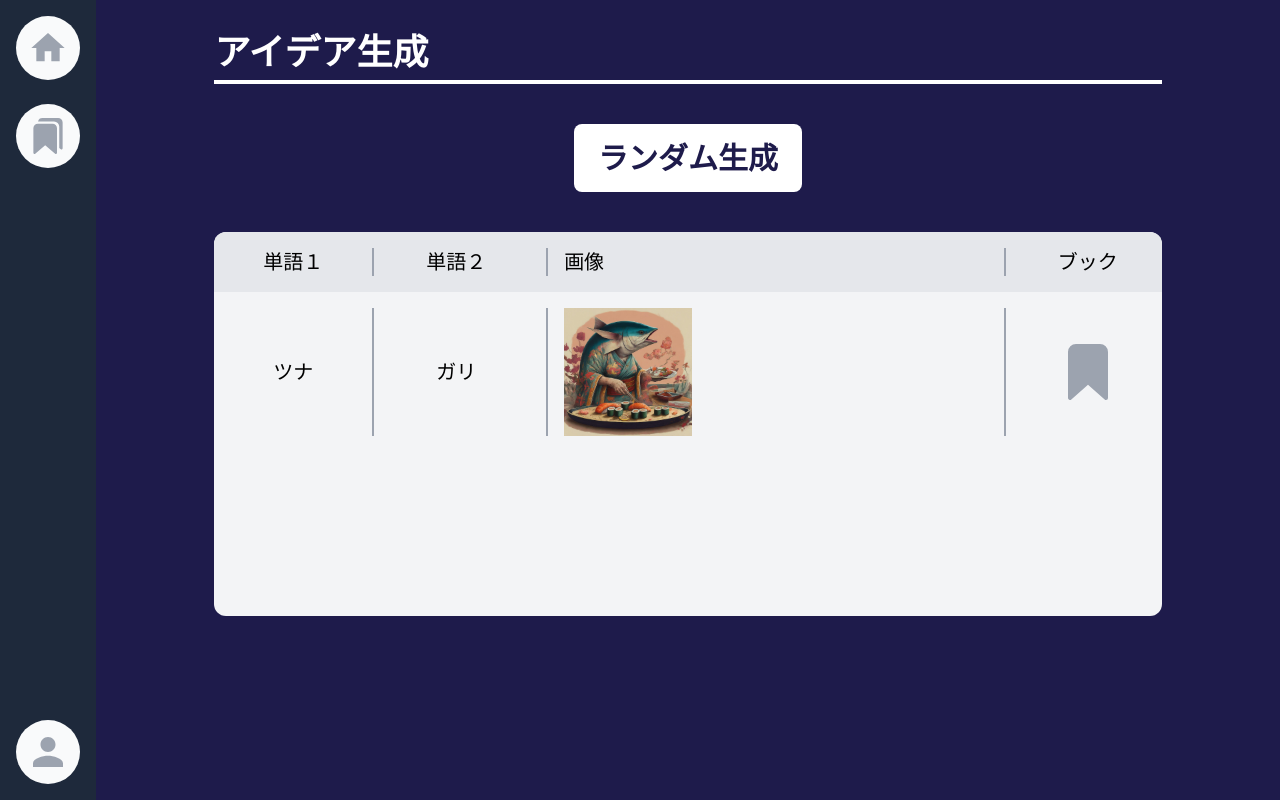
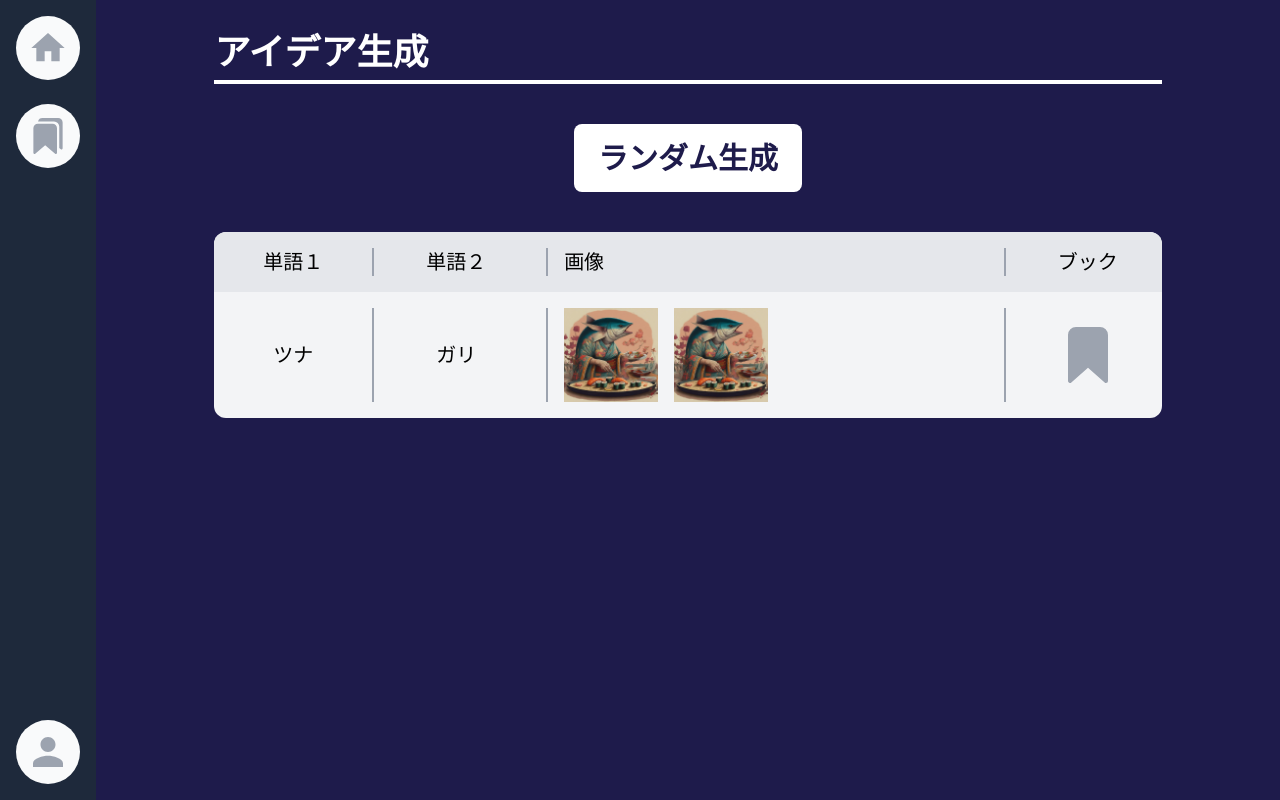
Before and after one commit to qiita-hackathon-asseta/TunaGari, a React (Create React App) app in the folder front/: page /secret/generate in a window 1280 px wide. Built offline with nearby package versions, Linux system fonts and the light colour scheme; no server answers; sample sign-in values are in the browser's storage.

Commit message:
[update]結合しやすいように

```diff
--- a/front/src/pages/Generate.tsx
+++ b/front/src/pages/Generate.tsx
@@ -1,49 +1,42 @@
 import { IoBookmark } from "react-icons/io5";
 import TestImg from "../images/scroll-img.jpeg";
+
+const map = {
+  0: {
+    firstWord: "ツナ",
+    secondWord: "ガリ",
+    image: [TestImg, TestImg],
+  },
+};
 
 const Generate = () => {
   return (
     <main className=" w-full py-8 min-h-screen bg-indigo-950">
-      <h1 className=" w-11/12 lg:w-4/5 pb-2 mt-12 lg:mt-0 mx-auto text-xl lg:text-4xl font-semibold text-white border-b-4 border-white">
-        アイデア生成
-      </h1>
+      <h1 className=" w-11/12 lg:w-4/5 pb-2 mt-12 lg:mt-0 mx-auto text-xl lg:text-4xl font-semibold text-white border-b-4 border-white">アイデア生成</h1>
 
       <section className=" w-11/12 lg:w-4/5 mt-8 mx-auto flex flex-col items-center">
-        <button className=" w-fit px-6 py-4 my-2 rounded-lg text-lg lg:text-3xl font-bold text-indigo-950 bg-white">
-          ランダム生成
-        </button>
-
-        <div className=" w-full min-h-96 m-2 mt-8 rounded-xl bg-gray-100 text-sm lg:text-xl">
+        <button className=" w-fit px-6 py-4 my-2 rounded-lg text-lg lg:text-3xl font-bold text-indigo-950 bg-white">ランダム生成</button>
+        <div className=" w-full max-h-96 m-2 mt-8 rounded-xl bg-gray-100 text-sm lg:text-xl">
           <div className="  bg-gray-200 rounded-t-xl grid grid-rows-1 grid-cols-12  gap-y-4[&>tr>th]:py-4">
             <div className=" text-center col-span-2 my-4">単語１</div>
-            <div className=" text-center col-span-2 my-4 pl-2  border-l-2 border-gray-400">
-              単語２
+            <div className=" text-center col-span-2 my-4 pl-2  border-l-2 border-gray-400">単語２</div>
+            <div className=" col-span-6 m-4 pl-4  border-l-2 border-gray-400">画像</div>
+            <div className=" text-center col-span-2 my-4 pl-2  border-l-2 border-gray-400">ブック</div>
+          </div>
+          {Object.entries(map).map(([key, value]) => (
+            <div className=" rounded-t-xl grid grid-rows-1 grid-cols-12 [&>tr>th]:py-4">
+              <div className="col-span-2 my-4 flex items-center justify-center">{value.firstWord}</div>
+              <div className="col-span-2 my-4 pl-2  border-l-2 border-gray-400 flex items-center justify-center">{value.secondWord}</div>
+              <div className="col-span-6 m-4 pl-4 border-l-2 border-gray-400 grid grid-cols-4 gap-4">
+                {value.image.map((img, index) => (
+                  <img key={index} src={img} className="" />
+                ))}
+              </div>
+              <div className=" col-span-2 my-4 pl-2  border-l-2 border-gray-400 flex items-center justify-center">
+                <IoBookmark className={` size-8 lg:size-16 ${false ? "text-red-500" : "text-gray-400"} `} />
+              </div>
             </div>
-            <div className=" col-span-6 m-4 pl-4  border-l-2 border-gray-400">
-              画像
-            </div>
-            <div className=" text-center col-span-2 my-4 pl-2  border-l-2 border-gray-400">
-              ブック
-            </div>
-          </div>
-
-          <div className=" rounded-t-xl grid grid-rows-1 grid-cols-12 [&>tr>th]:py-4">
-            <div className=" col-span-2 my-4 flex items-center justify-center">
-              ツナ
-            </div>
-            <div className=" col-span-2 my-4 pl-2  border-l-2 border-gray-400 flex items-center justify-center">
-              ガリ
-            </div>
-            <div className=" col-span-6 m-4 pl-4  border-l-2 border-gray-400">
-              <img src={TestImg} alt="" className=" size-20 lg:size-32" />
-            </div>
-            <div className=" col-span-2 my-4 pl-2  border-l-2 border-gray-400 flex items-center justify-center">
-              <IoBookmark
-                className={` size-8 lg:size-16 ${false ? "text-red-500" : "text-gray-400"} `}
-              />
-            </div>
-          </div>
-
+          ))}
         </div>
       </section>
     </main>
```
